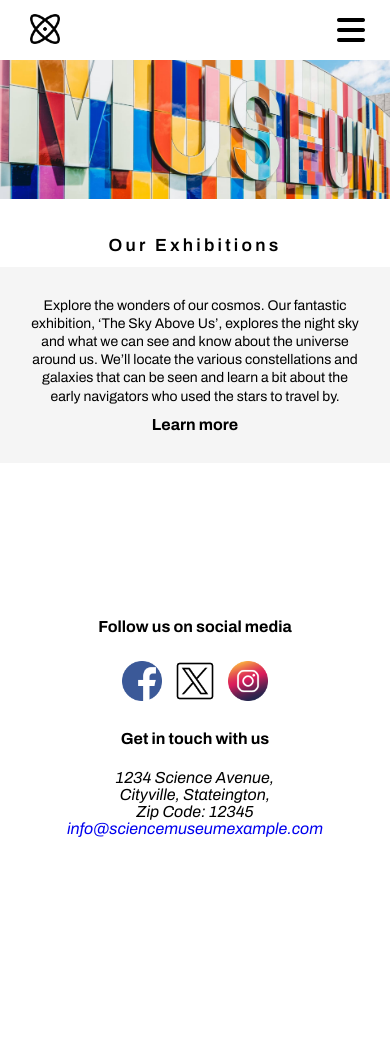
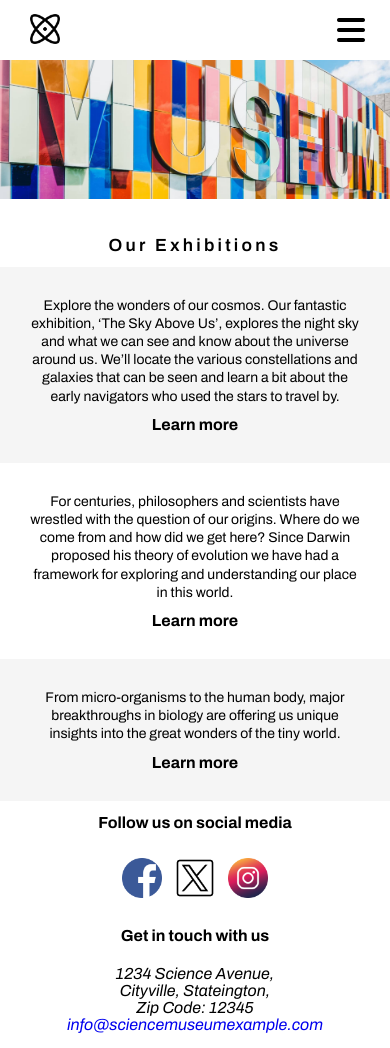
Before and after one commit to Glenn-2k/semesterproject1, a plain HTML site: page index.html in a window 390 px wide. Before the commit the page ends 844 px from the top, so only its background shows below. Drawn offline with Linux system fonts and the light colour scheme.

Commit message:
index.html / styles.css
added content and styles to the mobile version of the index.html-page

```diff
--- a/index.html
+++ b/index.html
@@ -36,17 +36,28 @@
     <main>
         <div class="banner-container-home"></div>
         <h1 class="headline">Our Exhibitions</h1>
-        <div class="content-container">
+        <div class="content-container-foreground">
             <p class="exhibition-1">Explore the wonders of our cosmos. Our fantastic exhibition, ‘The Sky Above Us’,
                 explores the night sky and what we can see and know about the universe around us. We’ll locate the
                 various constellations and galaxies that can be seen and learn a bit about the early navigators who used
                 the stars to travel by.</p>
-            <a href="learnmore.html" class="learn-more-1">Learn more</a>
+            <a href="learnmore.html" class="learn-more">Learn more</a>
+        </div>
+        <div class="content-container-background">
+            <p class="exhibition-2">For centuries, philosophers and scientists have wrestled with the question of our
+                origins. Where do we come from and how did we get here? Since Darwin proposed his theory of evolution we
+                have had a framework for exploring and understanding our place in this world.</p>
+            <a href="learnmore.html" class="learn-more">Learn more</a>
+        </div>
+        <div class="content-container-foreground">
+            <p class="exhibition-3">From micro-organisms to the human body, major breakthroughs in biology are offering
+                us unique insights into the great wonders of the tiny world.</p>
+            <a href="learnmore.html" class="learn-more">Learn more</a>
         </div>
     </main>
     <footer>
         <div class="left-footer">
-            <h4 class="footer-headline">Follow us on social media</h4>
+            <h4 class="footer-headline-social">Follow us on social media</h4>
             <a href="placeholderlink"><img src="images/317752_facebook_social media_social_icon.png"
                     alt="Facebook logo - link to our facebook page" class="media_social_icon" /> </a>
             <a href="placeholderlink"><img src="images/11053981_x_logo_twitter_new_brand_icon (1).png"
--- a/styles.css
+++ b/styles.css
@@ -77,9 +77,12 @@ footer {
     text-align: center;
     bottom: 0;
     width: 100%;
-    position: fixed;
     height: 185px;
     padding-bottom: 35px;
+}
+
+.footer-headline-social {
+    padding-top: 40px;
 }
 
 .left-footer {
@@ -103,6 +106,7 @@ footer {
 
 footer a {
     text-decoration: none;
+    padding-bottom: 15px;
 }
 
 
@@ -199,7 +203,7 @@ footer a {
     padding-top: 25px;
 }
 
-.content-container {
+.content-container-foreground {
     background-color: var(--foreground-colour);
     height: auto;
     width: 100%;
@@ -209,17 +213,27 @@ footer a {
 
 }
 
-.exhibition-1 {
+.content-container-background {
+    background-color: var(--background-colour);
+    height: auto;
+    width: 100%;
+    display: flex;
+    justify-content: center;
+    flex-direction: column;
+
+}
+
+.exhibition-1,
+.exhibition-2,
+.exhibition-3 {
     font-size: 0.875rem;
     margin: 0 30px;
     padding-top: 30px;
-    /*     padding-bottom: 30px;
- */
     text-align: center;
     line-height: 130%;
 }
 
-.learn-more-1 {
+.learn-more {
     text-align: center;
     text-decoration: none;
     color: var(--font-colour);
```
